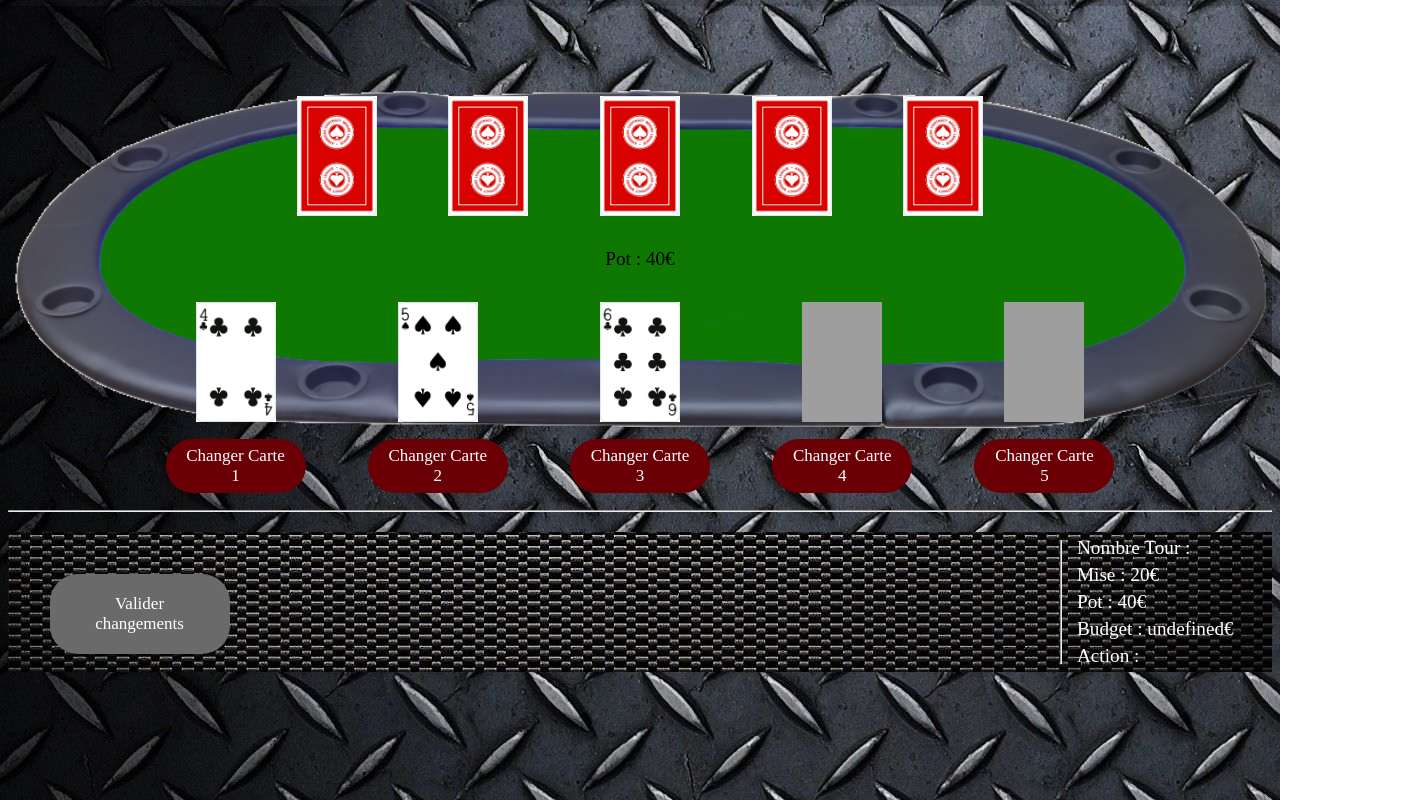
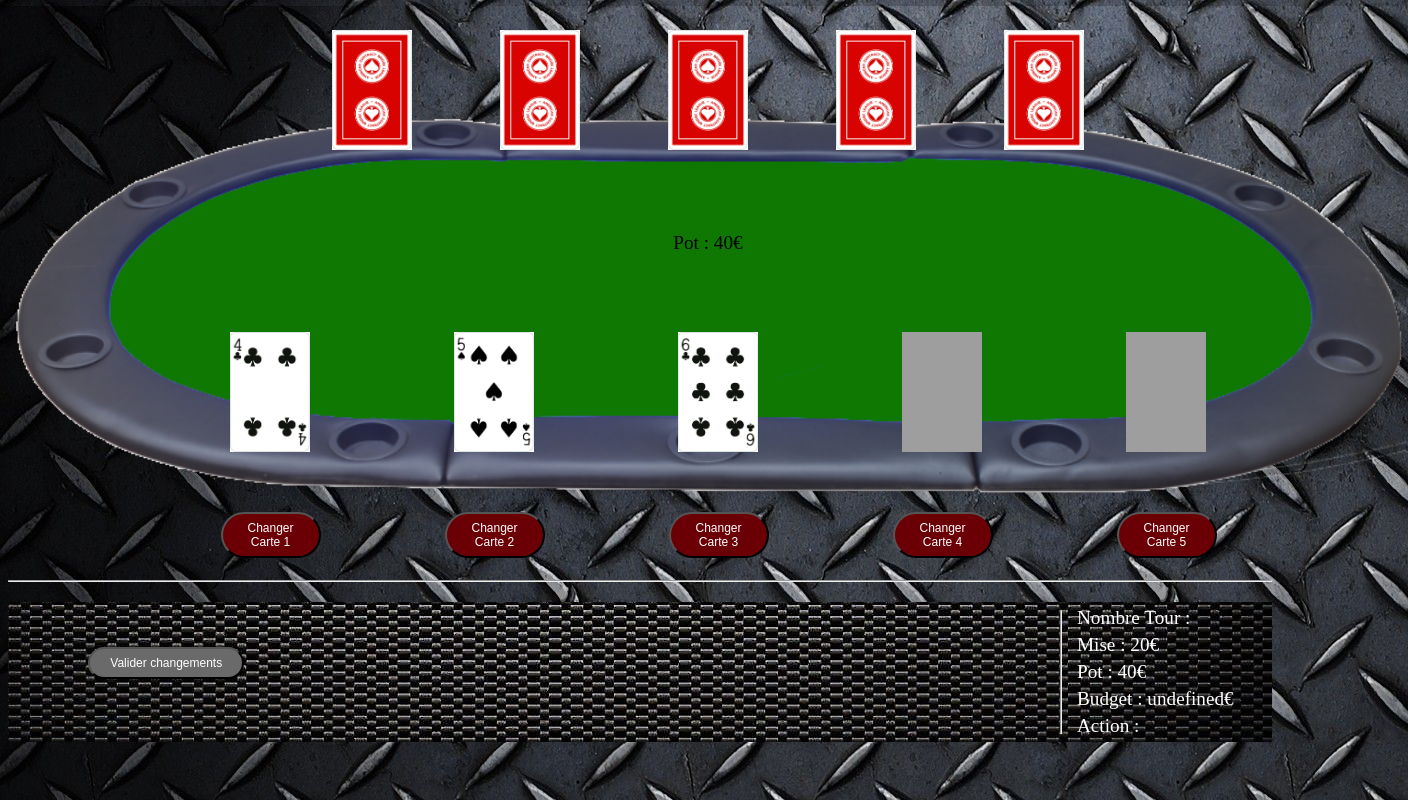
Before and after one commit to NaimChabs/PokerJS, a plain HTML site: page HTML/pokerjeu.html in a window 1280 px wide. Both pictures are taken after a click on the button "Nouvelle Partie". Shown: the whole page, 1408 px wide, since content can reach past the window. Drawn offline with Linux system fonts and the light colour scheme; grey boxes are pictures that could not be loaded.

Commit message:
modif css

```diff
--- a/CSS/jeu.css
+++ b/CSS/jeu.css
@@ -8,10 +8,13 @@ body{
     font-size: larger;}
 
 .table{
+    height: 550px   ;
+    width: 1400px;
     background-image:url("../img/tablePoker.png");
-    background-repeat: no-repeat;
+    /*background-repeat: no-repeat;*/
     background-size: cover;
-    background-position: center;
+    background-position: center ;
+    margin: 0 auto;
 
 }
 
@@ -41,6 +44,7 @@ body{
 }
 
 #affpot{
+    margin-top: 50px;
     text-align: center;
 }
 .joueur1 {
@@ -71,6 +75,7 @@ body{
     list-style-type: none;
     display: flex;
     justify-content: space-around;
+
 }
 P.mise{
     padding:20px 40px;
@@ -100,6 +105,9 @@ P.mise{
 }
 
 .mise {
+    margin-top: 20px;
+    height: auto;
+    width: auto;
     background-color: #6a6a6a;
     display: flex;
     justify-content: center;
@@ -110,19 +118,26 @@ P.mise{
     border-radius: 28px;
     cursor: pointer;
     color: white;
-    font-size: 17px;
+    font-size: 12px;
     padding: 7px 20px;
     text-decoration: none;
-    width: 100px;
+    /*width: 100px;*/
+}
+#valid{
+
 }
 
 .mise:hover {
     background-color: #6a0006;
     color: white;
-
+    -moz-border-radius: 28px;
+    -webkit-border-radius: 28px;
+    border-radius: 28px;
 }
 .change{
-
+    margin: 60px 0 0 21px;
+     height: auto;
+    width: auto;
     background-color: #6a0006;
     display: flex;
     justify-content: center;
@@ -134,12 +149,16 @@ P.mise{
     border-radius: 28px;
     cursor: pointer;
     color: white;
-    font-size: 17px;
+    font-size: 12px;
     padding: 7px 20px;
     text-decoration: none;
     width: 100px;
 }
-.change:hover {
+/*.change:hover {*/
+    /*background-color: #383838;*/
+    /*color: white;*/
+
+.change:visited{
     background-color: #383838;
     color: white;
 }
@@ -150,17 +169,17 @@ P.mise{
     color: white;
 }
 #distribuer{
+
     background-color: #6a0006;
     display: flex;
-    justify-content: center;
-    text-align: center;
+    margin: auto;
 
     -moz-border-radius: 28px;
     -webkit-border-radius: 28px;
     border-radius: 28px;
     cursor: pointer;
     color: white;
-    font-size: 17px;
+    font-size: 12px;
     padding: 7px 20px;
     text-decoration: none;
     width: 100px;
--- a/HTML/pokerjeu.html
+++ b/HTML/pokerjeu.html
@@ -10,7 +10,7 @@
 
 <div class="global">
     <div class="table">
-        <button id="distribuer">Nouvelle Partie</button>
+
         <div class="joueur2">
             <div class="carteTestJ2 1" id="jeuJ21"></div>
             <div class="carteTestJ2 2" id="jeuJ22"></div>
@@ -20,30 +20,32 @@
 
         </div>
         <br>
+
         <div id="affpot">
             <p>POT :</p>
         </div>
+        <button id="distribuer">Nouvelle Partie</button>
         <br>
         <div class="joueur1">
             <div class="carte1">
                 <div class="carteTestJ1"  id="jeuJ11"></div>
-                <p class="change" id="CJ1">Changer Carte 1</p>
+                <button class="change" id="CJ1">Changer Carte 1</button>
             </div>
             <div class="carte1">
                 <div class="carteTestJ1" id="jeuJ12"></div>
-                <p class="change" id="CJ2">Changer Carte 2</p>
+                <button class="change" id="CJ2">Changer Carte 2</button>
             </div>
             <div class="carte1">
                 <div class="carteTestJ1" id="jeuJ13"></div>
-                <p class="change" id="CJ3">Changer Carte 3</p>
+                <button class="change" id="CJ3">Changer Carte 3</button>
             </div>
             <div class="carte1">
                 <div class="carteTestJ1" id="jeuJ14"></div>
-                <p class="change" id="CJ4">Changer Carte 4</p>
+                <button class="change" id="CJ4">Changer Carte 4</button>
             </div>
             <div class="carte1">
                 <div class="carteTestJ1" id="jeuJ15"></div>
-                <p class="change" id="CJ5">Changer Carte 5</p>
+                <button class="change" id="CJ5">Changer Carte 5</button>
             </div>
 
         </div>
@@ -54,10 +56,10 @@
         <div class="pupitre">
             <div class="bouttonAction">
                 <div class="choix">
-                    <p class ="mise" id="valid">Valider changements</p>
-                    <p class="mise" id="miseinit">Mise 20</p>
-                    <p class="mise" id="misedouble">Mise 40</p>
-                    <p class="mise" id="passer">Passer</p>
+                    <button class="mise" id="valid">Valider changements</button>
+                    <button class="mise" id="miseinit">Mise 20</button>
+                    <button class="mise" id="misedouble">Mise 40</button>
+                    <button class="mise"id="passer">Passer</button>
                 </div>
             </div>
             <hr class="separ">
```
Also changed, not shown: js/game.js (+10 -0 lines).
